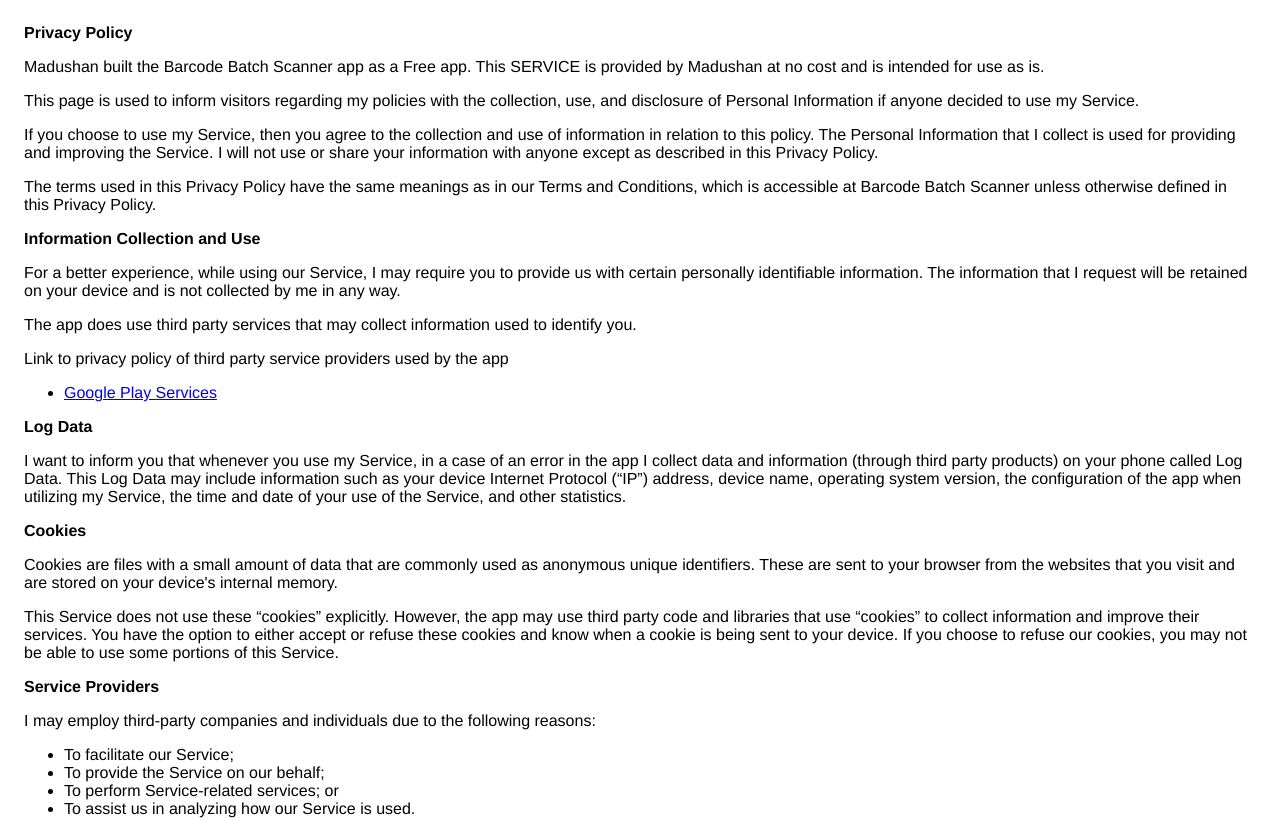
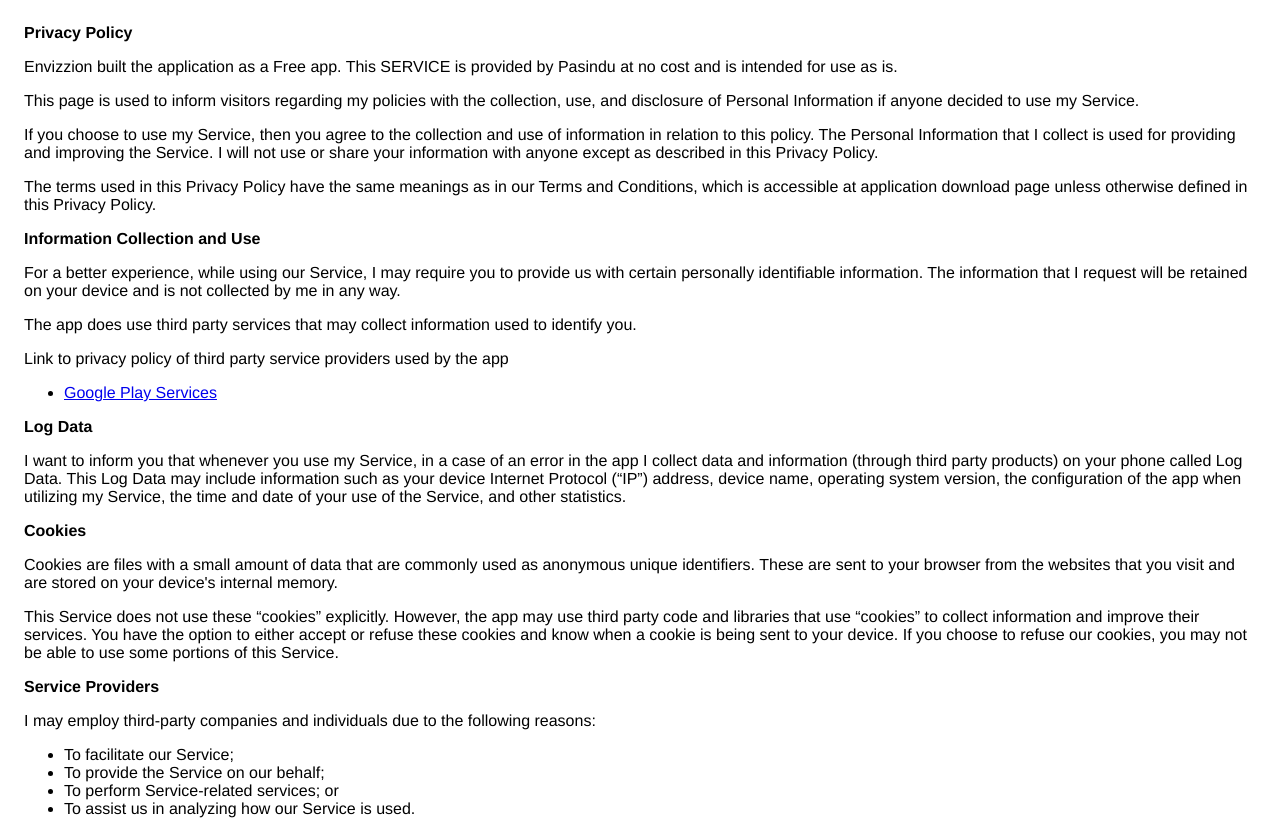
Before and after one commit to envizzion/envizzion-privacy-policy, a plain HTML site: page index.html in a window 1280 px wide. Shown: the top 821 px of the page. Drawn offline with Linux system fonts and the light colour scheme.

Commit message:
edited the page

```diff
--- a/index.html
+++ b/index.html
@@ -8,9 +8,9 @@
     </head>
     <body>
     <strong>Privacy Policy</strong> <p>
-                  Madushan built the Barcode Batch Scanner app as
+                  Envizzion built the application as
                   a Free app. This SERVICE is provided by
-                  Madushan at no cost and is intended for use as
+                  Pasindu at no cost and is intended for use as
                   is.
                 </p> <p>
                   This page is used to inform visitors regarding my
@@ -25,7 +25,7 @@
                 </p> <p>
                   The terms used in this Privacy Policy have the same meanings
                   as in our Terms and Conditions, which is accessible at
-                  Barcode Batch Scanner unless otherwise defined in this Privacy Policy.
+                  application download page unless otherwise defined in this Privacy Policy.
                 </p> <p><strong>Information Collection and Use</strong></p> <p>
                   For a better experience, while using our Service, I
                   may require you to provide us with certain personally
```
